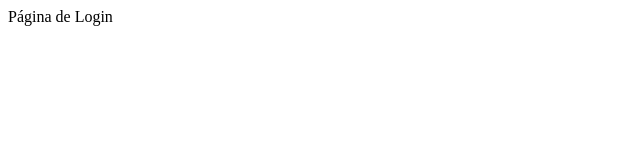
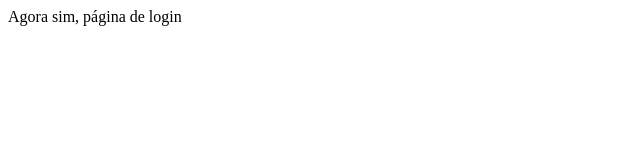
Before and after one commit to GabrielHorbach/aula1, a plain HTML site: page login.html in a window 1280 px wide. Shown: the full height of the page, 0-640 px from the left. Drawn offline with Linux system fonts and the light colour scheme.

Commit message:
adicionado a pagina de login correta

```diff
--- a/login.html
+++ b/login.html
@@ -8,7 +8,7 @@
 </head>
 
 <body>
-  Página de Login
+  Agora sim, página de login
 </body>
 
 </html>
```
